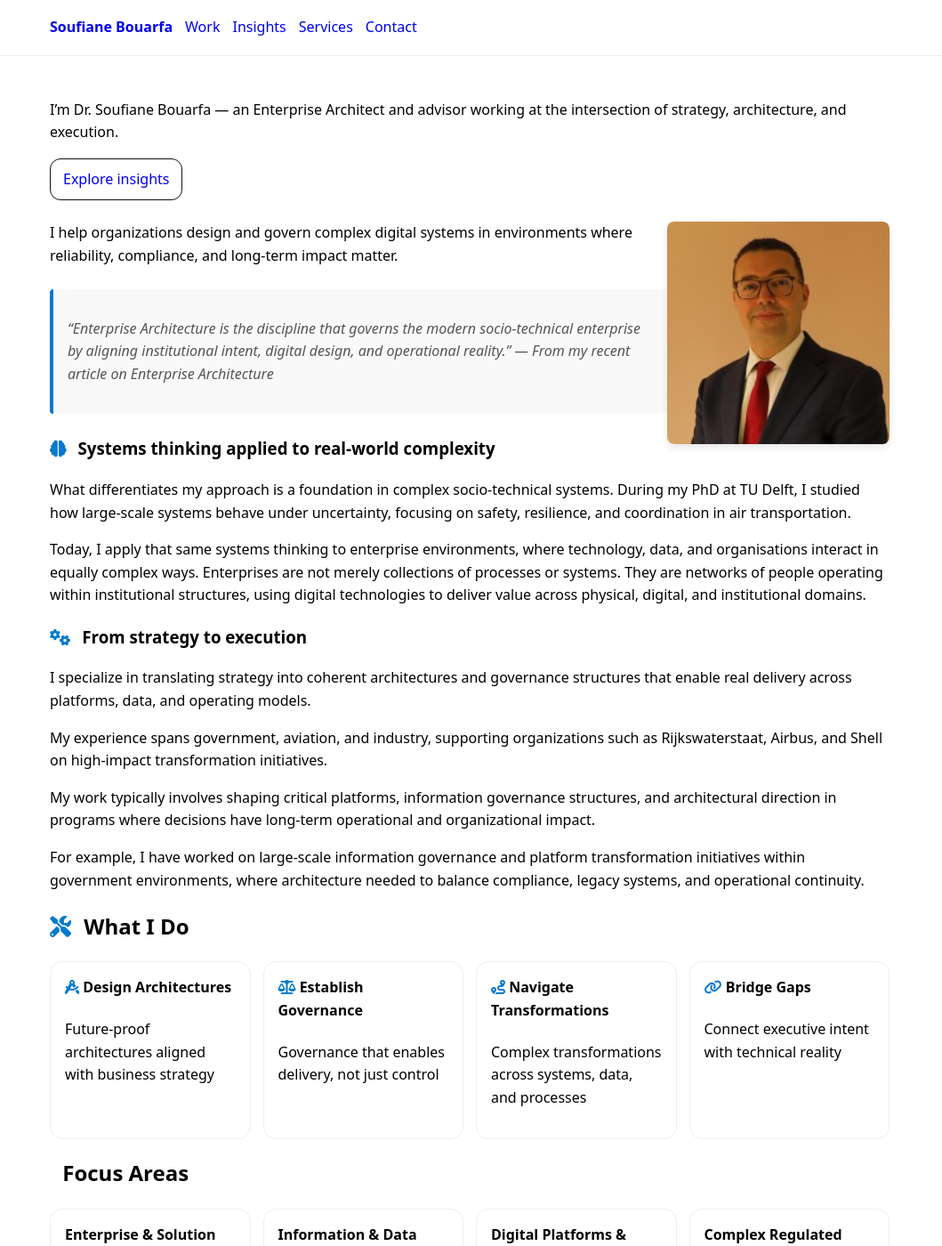
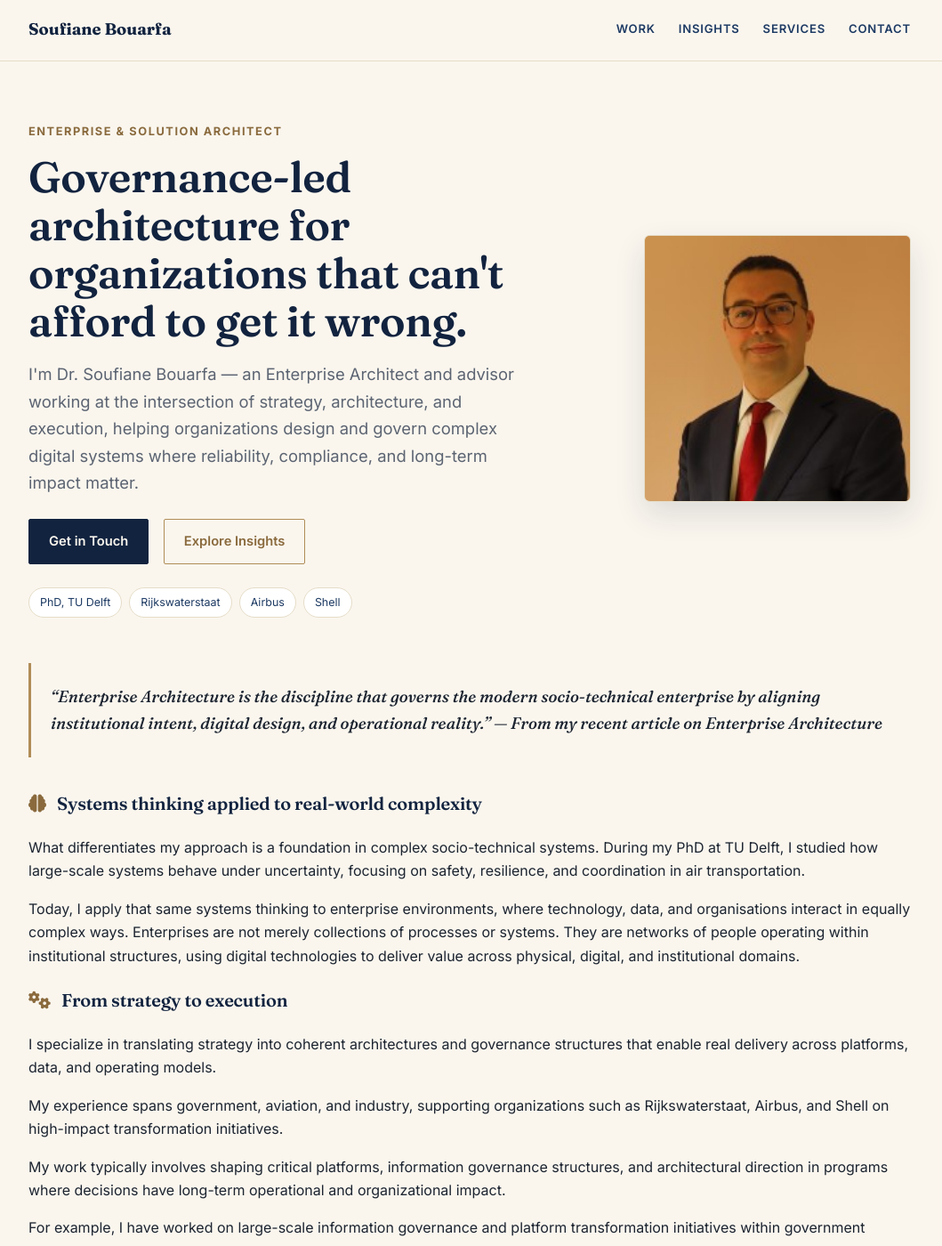
Before and after one commit to sbouarfa/soufianebouarfa.github.io, a Jekyll site: the page built from index.md, in a window 1280 px wide and 1400 px high. Shown: the whole window at 89% size, without its empty margins (112-1171 px from the left). Built offline with Jekyll 4.4.1, drawn with Linux system fonts in a browser that asks for light colours.

Commit message:
Redesign site with editorial visual identity
Adds Fraunces/Inter typography, a navy/cream/gold palette, and a
proper homepage hero. Fixes duplicate H1s on insights and work
pages, a clashing SVG graphic, a broken favicon link, and a
non-existent Font Awesome icon found along the way.

```diff
--- a/_includes/footer.html
+++ b/_includes/footer.html
@@ -1 +1,7 @@
-© {{ "now" | date: "%Y" }} Soufiane Bouarfa · Novel Insights
+<div class="footer-inner">
+  <span>© {{ "now" | date: "%Y" }} Soufiane Bouarfa · Novel Insights</span>
+  <div class="footer-links">
+    <a href="{{ '/contact/' | relative_url }}">Contact</a>
+    <a href="https://www.linkedin.com/in/soufianebouarfa/">LinkedIn</a>
+  </div>
+</div>
--- a/_includes/head.html
+++ b/_includes/head.html
@@ -1,9 +1,12 @@
 <meta charset="utf-8" />
 <meta name="viewport" content="width=device-width, initial-scale=1" />
 
+<link rel="preconnect" href="https://fonts.googleapis.com" />
+<link rel="preconnect" href="https://fonts.gstatic.com" crossorigin />
+<link rel="stylesheet" href="https://fonts.googleapis.com/css2?family=Fraunces:ital,opsz,wght@0,9..144,400;0,9..144,500;0,9..144,600;0,9..144,700;1,9..144,500&family=Inter:wght@400;500;600;700&display=swap" />
 <link rel="stylesheet" href="{{ '/assets/css/main.css' | relative_url }}" />
 <link rel="stylesheet" href="https://cdnjs.cloudflare.com/ajax/libs/font-awesome/6.0.0/css/all.min.css" />
-<link rel="icon" href="{{ '/assets/favicon.ico' | relative_url }}" />
+<link rel="icon" type="image/svg+xml" href="{{ '/assets/favicon.svg' | relative_url }}" />
 
 {% seo %}
 {% feed_meta %}
--- a/assets/css/main.css
+++ b/assets/css/main.css
@@ -1,354 +1,340 @@
-:root { --max: 980px; }
+:root {
+  --max: 1040px;
+  --navy: #12233f;
+  --navy-2: #1d3a63;
+  --cream: #faf6ee;
+  --cream-2: #f2ead9;
+  --ink: #1c2430;
+  --muted: #5c6472;
+  --gold: #b08d57;
+  --gold-deep: #8a6a3d;
+  --border: #e6ddc8;
+  --font-serif: "Fraunces", Georgia, "Times New Roman", serif;
+  --font-sans: "Inter", system-ui, -apple-system, Segoe UI, Roboto, Arial, sans-serif;
+  --shadow-sm: 0 4px 14px rgba(18, 35, 63, 0.06);
+  --shadow-md: 0 14px 34px rgba(18, 35, 63, 0.12);
+}
 
 * { box-sizing: border-box; }
 
+html { scroll-behavior: smooth; }
+
 body {
   margin: 0;
-  font-family: system-ui, -apple-system, Segoe UI, Roboto, Arial, sans-serif;
-  line-height: 1.6;
+  font-family: var(--font-sans);
+  background: var(--cream);
+  color: var(--ink);
+  line-height: 1.65;
 }
+
+h1, h2, h3, h4 {
+  font-family: var(--font-serif);
+  color: var(--navy);
+  font-weight: 600;
+  letter-spacing: -0.01em;
+}
+
+h1 { font-size: clamp(2.1rem, 4vw, 3rem); line-height: 1.12; margin: 0 0 18px; }
+h2 { font-size: clamp(1.5rem, 2.6vw, 1.9rem); margin-top: 3rem; }
+h3 { font-size: 1.25rem; }
+
+a { color: var(--navy-2); }
+
+p { color: var(--ink); }
 
 .container {
   max-width: var(--max);
   margin: 0 auto;
-  padding: 32px 18px;
+  padding: 40px 24px;
 }
 
+/* header */
 .site-header {
-  border-bottom: 1px solid #eee;
-}
-
-.site-footer {
-  border-top: 1px solid #eee;
-  padding: 24px 0;
-  margin-top: 48px;
-  font-size: 14px;
+  position: sticky;
+  top: 0;
+  z-index: 50;
+  background: rgba(250, 246, 238, 0.92);
+  backdrop-filter: blur(6px);
+  border-bottom: 1px solid var(--border);
 }
 
 .nav {
   display: flex;
-  gap: 14px;
   align-items: center;
+  gap: 26px;
   flex-wrap: wrap;
-  padding: 18px 18px;
   max-width: var(--max);
   margin: 0 auto;
+  padding: 18px 24px;
 }
 
-.nav a { text-decoration: none; }
-
-.hero h1, .hero h2 { line-height: 1.15; margin: 0 0 10px 0; }
-.hero p { max-width: 70ch; }
-
-.home-hero {
-  background: linear-gradient(135deg, #eef4fb 0%, #dfeaf8 100%);
-  border: 1px solid #d1dff0;
-  border-radius: 18px;
-  padding: 30px;
-  margin-bottom: 24px;
-  box-shadow: 0 12px 30px rgba(15, 29, 53, 0.085);
+.nav a {
+  text-decoration: none;
+  color: var(--navy-2);
+  font-size: 0.82rem;
+  text-transform: uppercase;
+  letter-spacing: 0.06em;
+  font-weight: 600;
+  position: relative;
+  padding-bottom: 2px;
 }
 
-.home-hero h1 {
-  margin-top: 0;
-  font-size: 2.2rem;
-  color: #0c2d57;
-  text-align: center;
-}
-
-.home-hero p {
-  color: #2a4f71;
-  text-align: center;
-  margin: 0.8rem 0 1.5rem;
-  max-width: 70ch;
-  margin-left: auto;
+.nav a:first-child {
+  font-family: var(--font-serif);
+  font-size: 1.15rem;
+  font-weight: 600;
+  color: var(--navy);
+  text-transform: none;
+  letter-spacing: 0;
   margin-right: auto;
 }
 
-.hero-visual {
-  text-align: center;
-  margin-top: 1rem;
+.nav a:not(:first-child)::after {
+  content: "";
+  position: absolute;
+  left: 0;
+  right: 0;
+  bottom: -3px;
+  height: 2px;
+  background: var(--gold);
+  transform: scaleX(0);
+  transform-origin: left;
+  transition: transform 0.2s ease;
 }
 
-.hero-visual img {
-  max-width: 100%;
-  height: auto;
-  border-radius: 12px;
-  box-shadow: 0 8px 20px rgba(15, 29, 53, 0.1);
+.nav a:not(:first-child):hover::after { transform: scaleX(1); }
+
+/* footer */
+.site-footer {
+  background: var(--navy);
+  color: #cfd8e6;
+  margin-top: 80px;
+  border-top: none;
+  padding: 0;
 }
 
-.wow-hero {
-  display: grid;
-  grid-template-columns: 1fr minmax(280px, 420px);
-  gap: 20px;
+.footer-inner {
+  display: flex;
+  justify-content: space-between;
   align-items: center;
-  padding: 34px;
-}
-
-.wow-left .label {
-  color: #0e3f77;
-  text-transform: uppercase;
-  letter-spacing: 0.08em;
-  font-weight: 700;
-  margin-bottom: 0.8rem;
+  flex-wrap: wrap;
+  gap: 12px;
+  padding: 28px 0;
   font-size: 0.85rem;
 }
 
-.wow-left h1 {
-  margin-top: 0;
-  font-size: 2.3rem;
-  line-height: 1.17;
-  color: #0c2d57;
+.footer-links a {
+  color: #cfd8e6;
+  margin-left: 18px;
+  text-decoration: none;
 }
 
-.wow-left p {
-  color: #32475d;
-  font-size: 1.05rem;
-  margin: 0.9rem 0 1.3rem;
-  max-width: 68ch;
+.footer-links a:hover { color: var(--gold); }
+
+/* hero */
+.hero-editorial {
+  display: grid;
+  grid-template-columns: 1.3fr 0.9fr;
+  gap: 48px;
+  align-items: center;
+  padding: 24px 0 16px;
 }
 
-.hero-actions .btn { margin-right: 0.8rem; }
+.hero-kicker {
+  display: inline-block;
+  font-size: 0.8rem;
+  text-transform: uppercase;
+  letter-spacing: 0.12em;
+  color: var(--gold-deep);
+  font-weight: 700;
+  margin-bottom: 14px;
+}
+
+.hero-editorial .lede {
+  font-size: 1.15rem;
+  color: var(--muted);
+  max-width: 56ch;
+  margin: 0 0 26px;
+}
+
+.hero-actions .btn { margin-right: 12px; }
+
+.hero-photo img {
+  width: 100%;
+  max-width: 300px;
+  margin-left: auto;
+  display: block;
+  border-radius: 6px;
+  box-shadow: var(--shadow-md);
+  border: 1px solid var(--border);
+}
 
 .hero-badges {
   display: flex;
   flex-wrap: wrap;
   gap: 8px;
-  margin-top: 1rem;
+  margin-top: 26px;
 }
 
 .hero-badges span {
-  background: #ffffff;
-  border: 1px solid #d9e6f3;
+  font-size: 0.78rem;
+  color: var(--navy-2);
+  background: #fff;
+  border: 1px solid var(--border);
+  padding: 6px 12px;
   border-radius: 999px;
-  color: #1f4d76;
-  padding: 0.45rem 0.8rem;
-  font-size: 0.86rem;
 }
 
-.wow-right img {
-  width: 82%;
-  max-width: 300px;
-  margin-left: auto;
-  display: block;
-  border-radius: 14px;
-  box-shadow: 0 12px 30px rgba(15, 29, 53, 0.12);
-  animation: float 8s ease-in-out infinite;
+@media (max-width: 820px) {
+  .hero-editorial { grid-template-columns: 1fr; }
+  .hero-photo { order: -1; max-width: 200px; margin: 0 auto 12px; }
+  .hero-photo img { max-width: 180px; }
 }
 
-@keyframes float {
-  0%, 100% { transform: translateY(0); }
-  50% { transform: translateY(-10px); }
+/* buttons */
+.btn {
+  display: inline-block;
+  font-family: var(--font-sans);
+  font-weight: 600;
+  font-size: 0.92rem;
+  padding: 12px 22px;
+  border-radius: 2px;
+  text-decoration: none;
+  border: 1px solid var(--navy);
+  color: var(--navy);
+  transition: background 0.2s ease, color 0.2s ease, border-color 0.2s ease;
 }
 
-.wow-left, .wow-right {
-  animation: fadeInUp 0.9s ease forwards;
-  opacity: 0;
+.btn:hover { background: var(--navy); color: var(--cream); }
+.btn:focus { outline: 2px solid var(--navy); outline-offset: 2px; }
+
+.btn-primary {
+  background: var(--navy);
+  color: var(--cream);
+  border-color: var(--navy);
 }
 
-.wow-left { animation-delay: 0.2s; }
-.wow-right { animation-delay: 0.35s; }
+.btn-primary:hover { background: var(--navy-2); }
 
-@keyframes fadeInUp {
-  from { opacity: 0; transform: translateY(12px); }
-  to { opacity: 1; transform: translateY(0); }
+.btn-outline {
+  border-color: var(--gold);
+  color: var(--gold-deep);
 }
 
-@media (max-width: 900px) {
-  .wow-hero { grid-template-columns: 1fr; }
-  .wow-right img {
-    width: min(72%, 260px);
-    margin: 1rem auto 0;
-  }
+.btn-outline:hover {
+  background: var(--gold);
+  color: #fff;
+  border-color: var(--gold);
 }
 
-.home-hero h1 {
-  margin-top: 0;
-  font-size: 2.1rem;
-  font-weight: 700;
-  color: #103a6a;
+/* editorial section rule */
+main h2 { position: relative; }
+
+main h2::before {
+  content: "";
+  display: block;
+  width: 42px;
+  height: 3px;
+  background: var(--gold);
+  margin-bottom: 14px;
 }
 
-.home-hero p { color: #2a4f71; margin: 0.85rem 0 1rem; }
-
-.profile-stats {
-  display: grid;
-  grid-template-columns: repeat(auto-fit, minmax(140px, 1fr));
-  gap: 0.8rem;
-  margin-bottom: 1rem;
-}
-
-.profile-stats div {
-  background: #ffffff;
-  border: 1px solid #e3eaf5;
-  border-radius: 10px;
-  padding: 10px 14px;
-  text-align: center;
-}
-
-.profile-stats strong { display: block; color: #115188; font-size: 1rem; }
-.profile-stats span { color: #4c6a85; font-size: 0.85rem; }
-
-.hero-actions .btn { margin-right: 0.9rem; }
-
-.btn-primary { background: #0b3f75; color: #fff; border: none; }
-
+/* cards/grid */
 .grid {
   display: grid;
-  grid-template-columns: repeat(auto-fit, minmax(220px, 1fr));
-  gap: 14px;
-  margin-top: 18px;
+  grid-template-columns: repeat(auto-fit, minmax(230px, 1fr));
+  gap: 18px;
+  margin-top: 22px;
 }
 
 .card {
-  border: 1px solid #eee;
-  border-radius: 14px;
-  padding: 16px;
+  background: #fff;
+  border: 1px solid var(--border);
+  border-radius: 4px;
+  padding: 22px;
+  transition: transform 0.2s ease, box-shadow 0.2s ease, border-color 0.2s ease;
 }
 
-.btn {
-  display: inline-block;
-  border: 1px solid #111;
-  border-radius: 12px;
-  padding: 10px 14px;
-  text-decoration: none;
+.card:hover {
+  transform: translateY(-4px);
+  box-shadow: var(--shadow-md);
+  border-color: var(--gold);
 }
 
-/* small UX polish */
-.nav a:hover { text-decoration: underline; }
-.btn:hover { background: #111; color: #fff; }
-.btn:focus, .nav a:focus { outline: 2px solid #111; outline-offset: 2px; }
+.card h4 { margin: 0 0 8px; font-size: 1.05rem; }
+.card p { color: var(--muted); margin: 0; }
+.card i { color: var(--gold-deep); }
+.about-icon { color: var(--gold-deep); margin-right: 8px; }
 
-/* About page enhancements */
-.about-icon { color: #007acc; margin-right: 8px; }
-.card h4 { margin-top: 0; }
-.card i { color: #007acc; }
-
-blockquote {
-  border-left: 4px solid #007acc;
-  padding-left: 1rem;
-  margin: 1.5rem 0;
-  font-style: italic;
-  color: #555;
-  background: #f9f9f9;
-  padding: 1rem;
-  border-radius: 4px;
+/* work listing */
+.kicker {
+  display: inline-block;
+  text-transform: uppercase;
+  letter-spacing: 0.08em;
+  font-size: 0.72rem;
+  color: var(--gold-deep);
+  font-weight: 700;
+  margin-bottom: 8px;
 }
 
-.insights-hero {
-  background: #f4f7fb;
-  border: 1px solid #e1e8f3;
-  border-radius: 12px;
-  padding: 22px 26px;
-  margin-bottom: 26px;
+.meta { color: var(--muted); font-size: 0.92rem; margin-top: 6px; }
+
+.tag {
+  display: inline-block;
+  background: var(--cream-2);
+  border: 1px solid var(--border);
+  color: var(--navy-2);
+  font-size: 0.75rem;
+  padding: 4px 10px;
+  border-radius: 999px;
+  margin: 0 6px 6px 0;
 }
 
-.insights-hero h1 {
-  margin-top: 0;
-  margin-bottom: 0.4rem;
-  letter-spacing: 0.01em;
-  color: #0b2f52;
+/* blockquote */
+blockquote {
+  font-family: var(--font-serif);
+  font-style: italic;
+  font-size: 1.15rem;
+  color: var(--navy);
+  border-left: 3px solid var(--gold);
+  background: none;
+  padding: 4px 0 4px 22px;
+  margin: 2.2rem 0;
 }
+
+/* insights */
+.insights-hero, .insights-featured {
+  background: #fff;
+  border: 1px solid var(--border);
+  border-radius: 4px;
+  padding: 26px;
+}
+
+.insights-hero { margin-bottom: 28px; }
+
+.insights-hero h1::before { content: none; }
 
 .insights-hero p {
   max-width: 70ch;
-  margin: 0.55rem 0;
-  color: #2a3e56;
+  color: var(--muted);
   line-height: 1.7;
 }
 
-.insights-featured {
-  background: #fff;
-  border: 1px solid #e5ebf2;
-  border-radius: 12px;
-  padding: 20px;
-  box-shadow: 0 4px 18px rgba(25, 43, 67, 0.06);
+.insights-featured .meta,
+.insights-featured li { color: var(--muted); }
+
+.insights-featured a.btn { margin-top: 14px; display: inline-block; }
+
+/* posts */
+.post-meta {
+  color: var(--muted);
+  font-size: 0.85rem;
+  text-transform: uppercase;
+  letter-spacing: 0.05em;
 }
 
-.insights-featured h2 {
-  color: #0c2b57;
+/* accessibility */
+@media (prefers-reduced-motion: reduce) {
+  html { scroll-behavior: auto; }
+  .card, .btn, .nav a::after { transition: none; }
 }
-
-.insights-featured .meta,
-.insights-featured li {
-  color: #3b4f63;
-}
-
-.insights-featured a.btn {
-  margin-top: 14px;
-  display: inline-block;
-}
-
-.about-hero {
-  background: linear-gradient(135deg, #f7faff 0%, #eef4fb 100%);
-  border: 1px solid #dce7f5;
-  border-radius: 17px;
-  padding: 28px;
-  margin-bottom: 30px;
-}
-
-.about-hero h1 {
-  margin-top: 0;
-  font-size: 2rem;
-  color: #0c2e58;
-}
-
-.about-hero p {
-  color: #264163;
-  margin: 0.8rem 0;
-  line-height: 1.6;
-}
-
-.profile-stats {
-  display: grid;
-  grid-template-columns: repeat(auto-fit, minmax(140px, 1fr));
-  gap: 0.8rem;
-  margin-top: 1rem;
-}
-
-.profile-stats div {
-  background: #ffffff;
-  border: 1px solid #e4ecf6;
-  border-radius: 10px;
-  padding: 10px 12px;
-  text-align: center;
-}
-
-.profile-stats strong {
-  display: block;
-  color: #0d3b6a;
-  font-size: 1.1rem;
-}
-
-.profile-stats span {
-  color: #4d6a86;
-  font-size: 0.88rem;
-}
-
-.about-cta {
-  margin-top: 1.25rem;
-}
-
-.about-cta .btn {
-  margin-right: 0.7rem;
-}
-
-.btn-primary {
-  background: #0b3f75;
-  color: #fff;
-  border: none;
-  transition: background 0.2s ease;
-}
-
-.btn-primary:hover {
-  background: #0d5ea6;
-}
-
-.grid .card:hover {
-  transform: translateY(-4px);
-  box-shadow: 0 10px 24px rgba(17, 33, 58, 0.12);
-}
-
-.grid .card {
-  transition: transform 0.2s ease, box-shadow 0.2s ease;
-}
--- a/index.md
+++ b/index.md
@@ -3,15 +3,26 @@ layout: page
 summary: "I am Soufiane Bouarfa, an Enterprise and Solution Architect helping regulated organizations deliver through governance."
 ---
 
-I'm Dr. Soufiane Bouarfa — an Enterprise Architect and advisor working at the intersection of strategy, architecture, and execution.
-
-<div style="margin-bottom: 1.5rem;">
-  <a class="btn" href="/insights/">Explore insights</a>
+<div class="hero-editorial">
+  <div class="hero-text">
+    <span class="hero-kicker">Enterprise &amp; Solution Architect</span>
+    <h1>Governance-led architecture for organizations that can't afford to get it wrong.</h1>
+    <p class="lede">I'm Dr. Soufiane Bouarfa — an Enterprise Architect and advisor working at the intersection of strategy, architecture, and execution, helping organizations design and govern complex digital systems where reliability, compliance, and long-term impact matter.</p>
+    <div class="hero-actions">
+      <a class="btn btn-primary" href="/contact/">Get in Touch</a>
+      <a class="btn btn-outline" href="/insights/">Explore Insights</a>
+    </div>
+    <div class="hero-badges">
+      <span>PhD, TU Delft</span>
+      <span>Rijkswaterstaat</span>
+      <span>Airbus</span>
+      <span>Shell</span>
+    </div>
+  </div>
+  <div class="hero-photo">
+    <img src="/assets/images/about/soufiane.jpg" alt="Dr. Soufiane Bouarfa" />
+  </div>
 </div>
-
-![Dr. Soufiane Bouarfa](/assets/images/about/soufiane.jpg){: style="float: right; margin: 0 0 1rem 1rem; width: 250px; border-radius: 8px; box-shadow: 0 4px 8px rgba(0,0,0,0.1);" }
-
-I help organizations design and govern complex digital systems in environments where reliability, compliance, and long-term impact matter.
 
 > "Enterprise Architecture is the discipline that governs the modern socio-technical enterprise by aligning institutional intent, digital design, and operational reality." — From my recent article on Enterprise Architecture
 
@@ -52,7 +63,7 @@ For example, I have worked on large-scale information governance and platform tr
 </div>
 </div>
 
-## <i class="fas fa-target about-icon"></i> Focus Areas
+## <i class="fas fa-bullseye about-icon"></i> Focus Areas
 
 <div class="grid">
 <div class="card">
@@ -86,6 +97,6 @@ Ultimately, I see architecture as a leadership instrument, one that brings clari
 Outside of work, I enjoy spending time with my family and reflecting on how technology, systems, and society evolve over time.
 
 <div style="text-align: center; margin-top: 2rem;">
-<a href="/contact/" class="btn">Get in Touch</a>
-<a href="https://www.linkedin.com/in/soufianebouarfa/" class="btn" style="margin-left: 1rem;">LinkedIn</a>
+<a href="/contact/" class="btn btn-primary">Get in Touch</a>
+<a href="https://www.linkedin.com/in/soufianebouarfa/" class="btn btn-outline" style="margin-left: 1rem;">LinkedIn</a>
 </div>
```
Also changed, not shown: _work/aerospace-content-compliance-architecture.md (+0 -2 lines), insights.md (+1 -6 lines), assets/favicon.svg (added), 1 other file.
